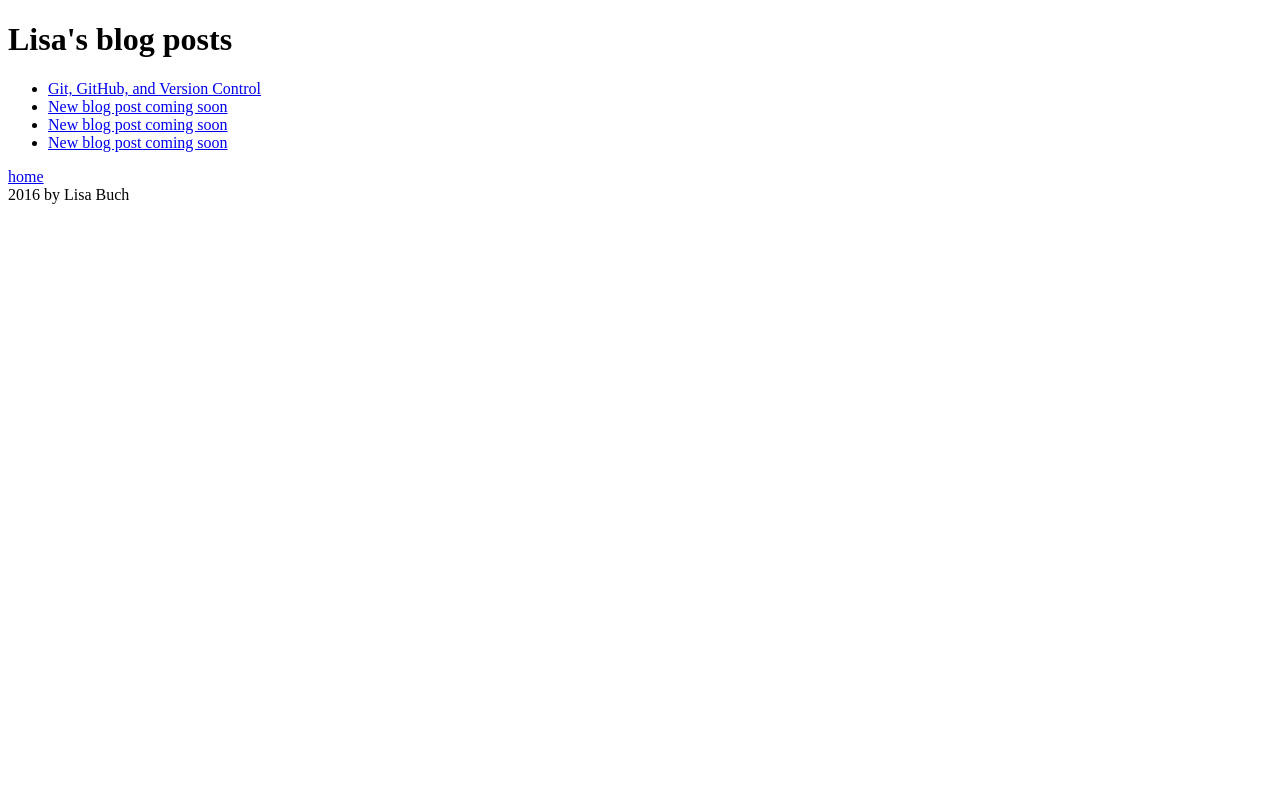
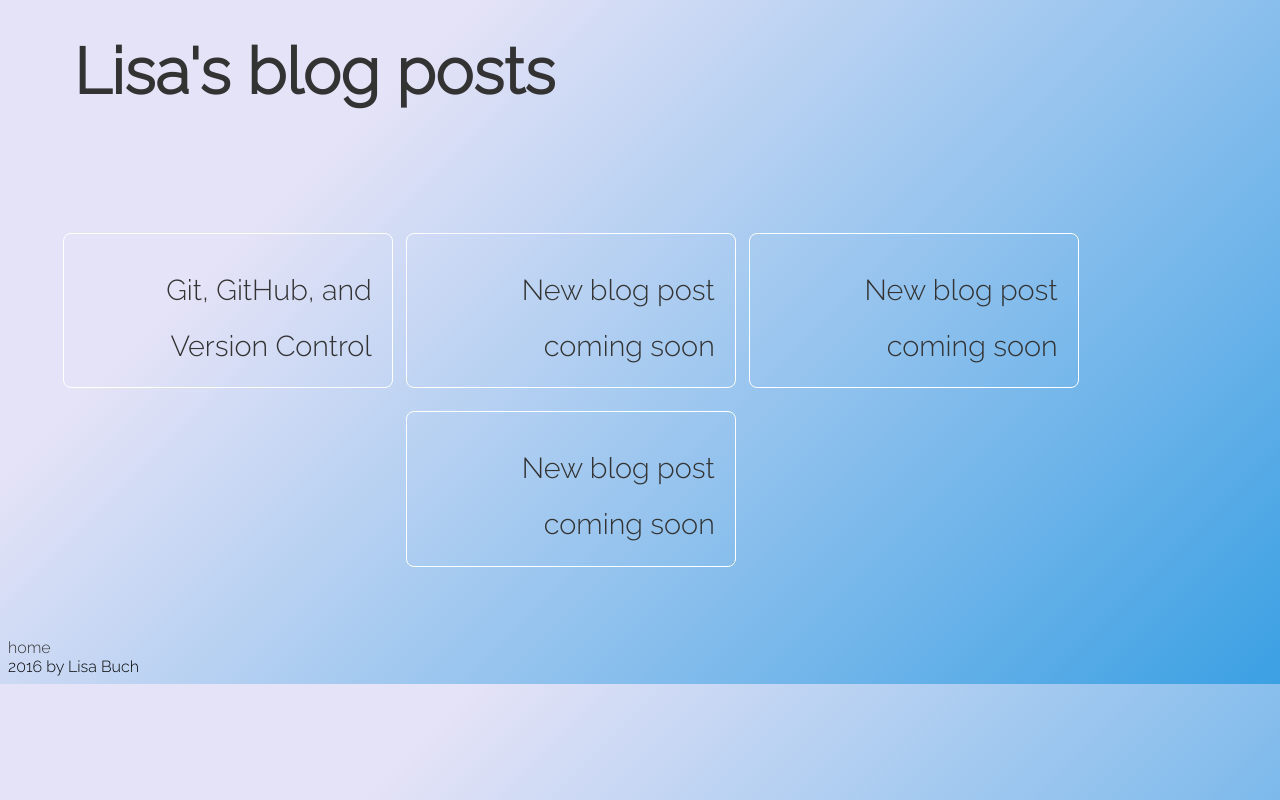
Before and after one commit to LisaBee224/LisaBee224.github.io, a plain HTML site: page blog/index.html in a window 1280 px wide. Drawn offline with Linux system fonts and the light colour scheme.

Commit message:
Relink blog index page and modify CSS (nav section on blog index) q

```diff
--- a/blog/index.html
+++ b/blog/index.html
@@ -3,19 +3,22 @@
 <html>
 <head>
 <title>Lisa Buch's blog posts</title>
+<link href='https://fonts.googleapis.com/css?family=Raleway:300' rel='stylesheet' type='text/css'>
+<link rel="stylesheet" type="text/css" href="../stylesheets/default.css">
+<link rel="stylesheet" type="text/css" href="../stylesheets/blog.css">
   </head>
 
   <body>
     <header>
 <h1>Lisa's blog posts</h1>
     </header>
-<section>
+<nav id="blogindex">
   <ul>
 <li><a href="git.html">Git, GitHub, and Version Control</a></li>
 <li><a href="#">New blog post coming soon</a></li>
 <li><a href="#">New blog post coming soon</a></li>
 <li><a href="#">New blog post coming soon</a></li>
-</ul>
+</nav>
 
 </section>
 <section>
--- a/stylesheets/blog.css
+++ b/stylesheets/blog.css
@@ -8,16 +8,36 @@ a{
   text-decoration:none;
   color:#333;
 }
+#blogindex{
+  width: 90%;
+}
+
+#blogindex ul{
+  padding-left:0;
+}
+
+#blogindex ul li{
+  display:inline-block;
+  background-color: transparent;
+    border: 1px solid #fff;
+}
+
+#blogindex ul li a{
+font-size: .6em;
+text-align:center;
+}
 body main{
   width:65%;
   margin: 5% 0 10% 10%;
 }
+
 body main p{
   line-height:150%;
   font-size:1.15em;
   text-align:justify;
   overflow:auto;
 }
+
 body main img{
  float:left;
  margin-right:2%;
--- a/stylesheets/default.css
+++ b/stylesheets/default.css
@@ -3,6 +3,11 @@ background: linear-gradient(135deg, rgba(229,227,247,1) 0%, rgba(229,227,247,1)
 
 
 }
+body{
+height:100%;
+width: auto;
+}
+
 a{
   text-decoration:none;
   color:#333;
```
